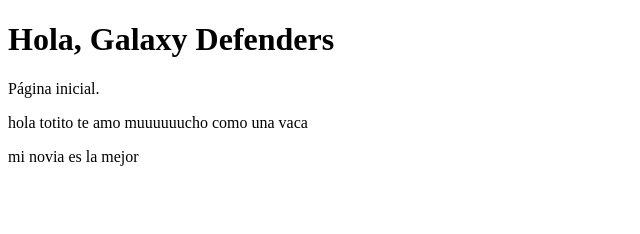
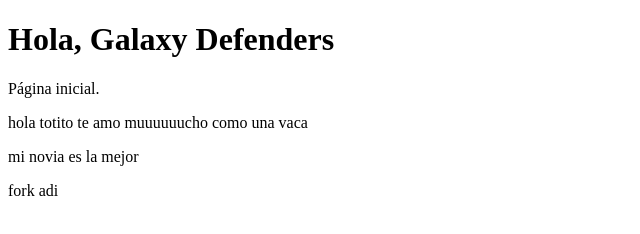
Before and after one commit to sergiojuanascampusfp/practica2, a plain HTML site: page index.html in a window 1280 px wide. Shown: the full height of the page, 0-640 px from the left. Drawn offline with Linux system fonts and the light colour scheme.

Commit message:
Add new paragraph to index.html

```diff
--- a/index.html
+++ b/index.html
@@ -9,5 +9,6 @@
   <p>Página inicial.</p>
  <p>hola totito te amo muuuuuucho como una vaca</p>
   <p> mi novia es la mejor</p>
+ <p>fork adi</p>
 </body>
 </html>
```
